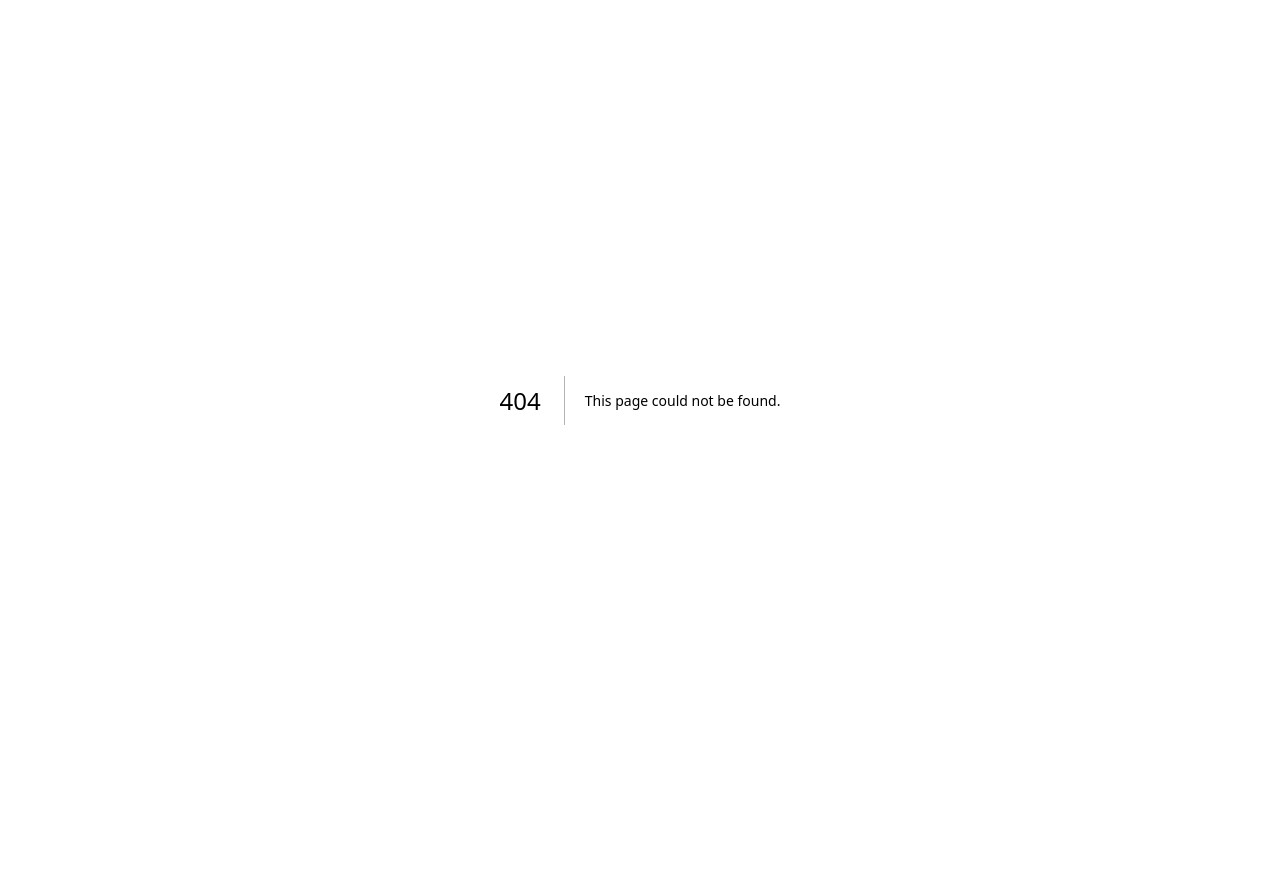
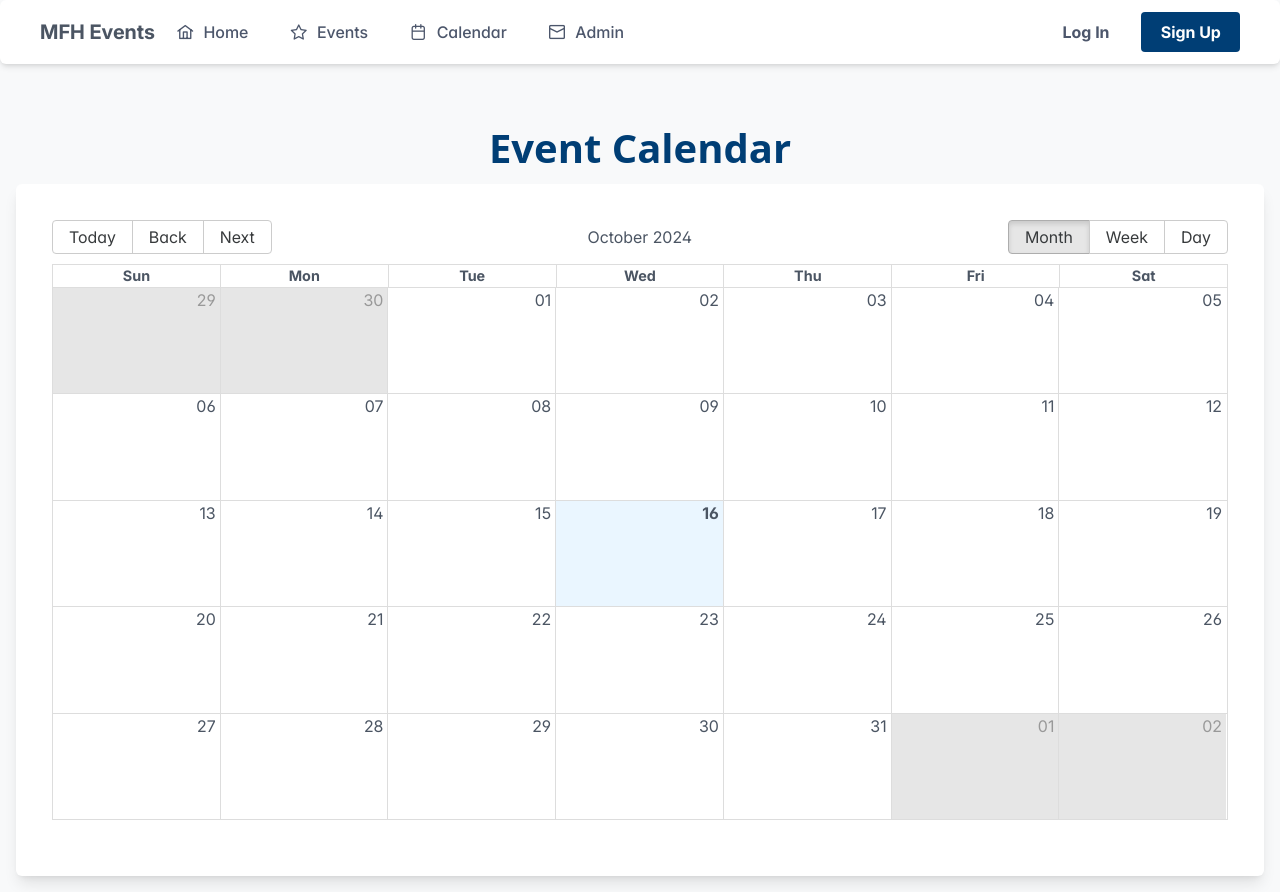
Before and after one commit to MFHEvents/events-app, a Next.js app in the folder events-app/: page /calendar in a window 1280 px wide. Before the commit this address had no page. Before the commit the page ends 800 px from the top, so only its background shows below. Built offline with nearby package versions, Linux system fonts and the light colour scheme; no server answers.

Commit message:
Add calendar feature with event details + deployment fix

```diff
--- a/events-app/src/pages/CreateEvent.tsx
+++ b/events-app/src/pages/CreateEvent.tsx
@@ -1,7 +1,9 @@
-export const CreateEventsPage = () => {
+const CreateEventsPage = () => {
     return (
         <div>
-
+            {/* component content */}
         </div>
     );
 }
+
+export default CreateEventsPage;
--- /dev/null
+++ b/events-app/src/pages/calendar/index.tsx
@@ -0,0 +1,173 @@
+import React, { useState, useEffect, useCallback } from 'react'
+import { Calendar, momentLocalizer } from 'react-big-calendar'
+import moment from 'moment'
+import { Card } from 'primereact/card'
+import { Button } from 'primereact/button'
+import { Dialog } from 'primereact/dialog'
+import { Toast } from 'primereact/toast'
+import Header from '@/components/Header'
+import { IEvent } from '../../models/Event';
+
+// Setup the localizer for react-big-calendar
+const localizer = momentLocalizer(moment)
+
+interface CalendarEvent {
+  start: Date;
+  end: Date;
+  title: string;
+  allDay?: boolean;
+}
+
+// Create a type that extends CalendarEvent with the properties from IEvent
+type EventType = CalendarEvent & IEvent
+
+export default function CalendarView() {
+  const [events, setEvents] = useState<EventType[]>([])
+  const [selectedEvent, setSelectedEvent] = useState<EventType | null>(null)
+  const [showEventDialog, setShowEventDialog] = useState(false)
+  const [toast, setToast] = useState<Toast | null>(null)
+
+  useEffect(() => {
+    const fetchEvents = async () => {
+      try {
+        const response = await fetch('/api/events')
+        const data = await response.json()
+        if (data.success) {
+          setEvents(data.data.map((event: IEvent) => ({
+            ...event,
+            start: new Date(event.date),
+            end: new Date(event.date),
+            allDay: false,
+          })))
+        }
+      } catch (error) {
+        console.error('Error fetching events:', error)
+      }
+    }
+    fetchEvents()
+  }, [])
+
+  const handleSelectEvent = useCallback((event: EventType) => {
+    setSelectedEvent(event)
+    setShowEventDialog(true)
+  }, [])
+
+  const handleShareEvent = useCallback(() => {
+    if (selectedEvent) {
+       const eventDetails = [
+        "Woohoo🎉🎉!! myFather's House is having an event!!",
+        "Check out the details below:",
+        `${selectedEvent.title} on ${moment(selectedEvent.date).format('MMMM Do YYYY, [@]h:mm a')}`,
+        `***Location*** : ${selectedEvent.location}`
+      ].join('\n');
+
+      navigator.clipboard.writeText(eventDetails)
+      if (toast && toast.show) {
+        toast.show({ severity: 'info', summary: 'Copied', detail: 'Event details copied to clipboard', life: 3000 })
+      }
+    }
+  }, [selectedEvent, toast])
+
+  const eventStyleGetter = useCallback((event: EventType) => {
+    const eventColors: { [key: string]: string } = {
+      'Product launch': '#ff69b4',
+      'Webinar': '#00ff00',
+      'Conference': '#1e90ff',
+      'Workshop': '#8a2be2',
+      'Tech demo': '#ff0000',
+      'Progress report': '#ffd700',
+      'Project update': '#ffa500',
+      'Design meeting': '#4b0082',
+      'Review call': '#9400d3',
+    }
+
+    return {
+      style: {
+        backgroundColor: eventColors[event.title] || '#003e75',
+        color: 'white',
+        borderRadius: '5px',
+        border: 'none'
+      }
+    }
+  }, [])
+
+  const handleCloseDialog = useCallback(() => {
+    setShowEventDialog(false)
+  }, [])
+
+  const dialogFooter = (
+    <div className="flex justify-center gap-4">
+      <Button label="Share" icon="pi pi-share-alt" onClick={handleShareEvent} className="p-button-text" style={{ backgroundColor: 'white', color: '#003e75' }} />
+    </div>
+  )
+
+  return (
+    <div className="min-h-screen flex flex-col" style={{ backgroundColor: '#f8f9fa' }}>
+      <Header />
+      <Toast ref={setToast} />
+      <main className="flex-grow container mx-auto p-4 mt-12">
+        <h1 className="text-4xl font-bold mb-6 text-center" style={{ color: '#003e75' }}>Event Calendar</h1>
+        <Card className="shadow-lg">
+          <Calendar<EventType>
+            localizer={localizer}
+            events={events}
+            startAccessor="start"
+            endAccessor="end"
+            style={{ height: 'calc(100vh - 200px)' }}
+            onSelectEvent={handleSelectEvent}
+            eventPropGetter={eventStyleGetter}
+            views={['month', 'week', 'day']}
+            toolbar={true}
+          />
+        </Card>
+      </main>
+
+      <Dialog
+        header={selectedEvent?.title}
+        visible={showEventDialog}
+        style={{ width: '90%', maxWidth: '500px' }}
+        onHide={handleCloseDialog}
+        footer={dialogFooter}
+        closeOnEscape={true}
+        closable={true}
+        modal={true}
+        headerStyle={{
+        background: '#003e75', // A nice shade of blue
+        color: 'white',
+        textAlign: 'center',
+        borderTopLeftRadius: '16px',
+        borderTopRightRadius: '16px',
+        padding: '1rem'
+      }}
+      >
+        {selectedEvent && (
+          <div className="p-4">
+            <div className="mb-4 text-lg font-semibold" style={{ color: '#003e75' }}></div>
+            <div className="mb-2">
+              <i className="pi pi-calendar mr-2" style={{ color: '#003e75' }}></i>
+              <span>{moment(selectedEvent.date).format('MMMM Do YYYY, h:mm a')}</span>
+            </div>
+            <div className="mb-2">
+              <i className="pi pi-map-marker mr-2" style={{ color: '#003e75' }}></i>
+              <span>{selectedEvent.location}</span>
+            </div>
+            {selectedEvent.fee !== undefined && (
+              <div className="mb-2">
+                <i className="pi pi-dollar mr-2" style={{ color: '#003e75' }}></i>
+                <span>Fee: ${selectedEvent.fee.toFixed(2)}</span>
+              </div>
+            )}
+            <div className="mb-4">
+              <div className="font-semibold mb-1">Summary:</div>
+              <p>{selectedEvent.summary}</p>
+            </div>
+            <div>
+              <div className="font-semibold mb-1">Description:</div>
+              <p>{selectedEvent.description}</p>
+            </div>
+          </div>
+        )}
+      </Dialog>
+    </div>
+  )
+}
--- a/events-app/src/styles/globals.css
+++ b/events-app/src/styles/globals.css
@@ -1,6 +1,7 @@
 @import 'primereact/resources/themes/lara-light-indigo/theme.css';
 @import 'primereact/resources/primereact.min.css';
 @import 'primeicons/primeicons.css';
+@import 'react-big-calendar/lib/css/react-big-calendar.css';
 
 @layer tailwind-base, primereact, tailwind-utilities;
 
```
Also changed, not shown: events-app/package.json (+6 -1 lines), events-app/.eslintrc.json, events-app/src/pages/calender/index.tsx (deleted).
